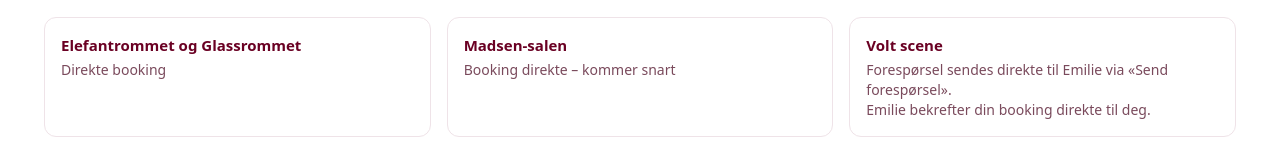
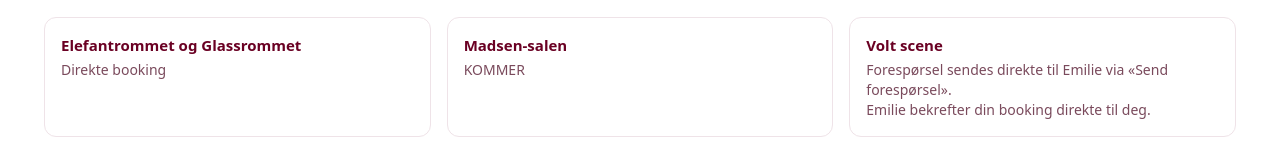
Before and after one commit to tinecello/romkalender-kulturskolen, a website with bundled scripts: page public/index.html in a window 1280 px wide. Shown: the part 232-382 px from the top of the page. Built offline with nearby package versions, Linux system fonts and the light colour scheme; a script that the page names is missing.

Commit message:
Madsen-salen: tekst «KOMMER» i forklaringsboksen
Co-Authored-By: Claude Opus 5.5 <noreply@anthropic.com>
Claude-Session: https://claude.ai/code/session_01YUkHNaYzJeGT9RqRw9AKuy

```diff
--- a/public/index.html
+++ b/public/index.html
@@ -57,7 +57,7 @@
 
   <section class="rules">
     <div class="card"><h3>Elefantrommet og Glassrommet</h3><p>Direkte booking</p></div>
-    <div class="card"><h3>Madsen-salen</h3><p>Booking direkte – kommer snart</p></div>
+    <div class="card"><h3>Madsen-salen</h3><p>KOMMER</p></div>
     <div class="card"><h3>Volt scene</h3><p>Forespørsel sendes direkte til Emilie via «Send forespørsel».<br>Emilie bekrefter din booking direkte til deg.</p></div>
   </section>
 </main>
```
